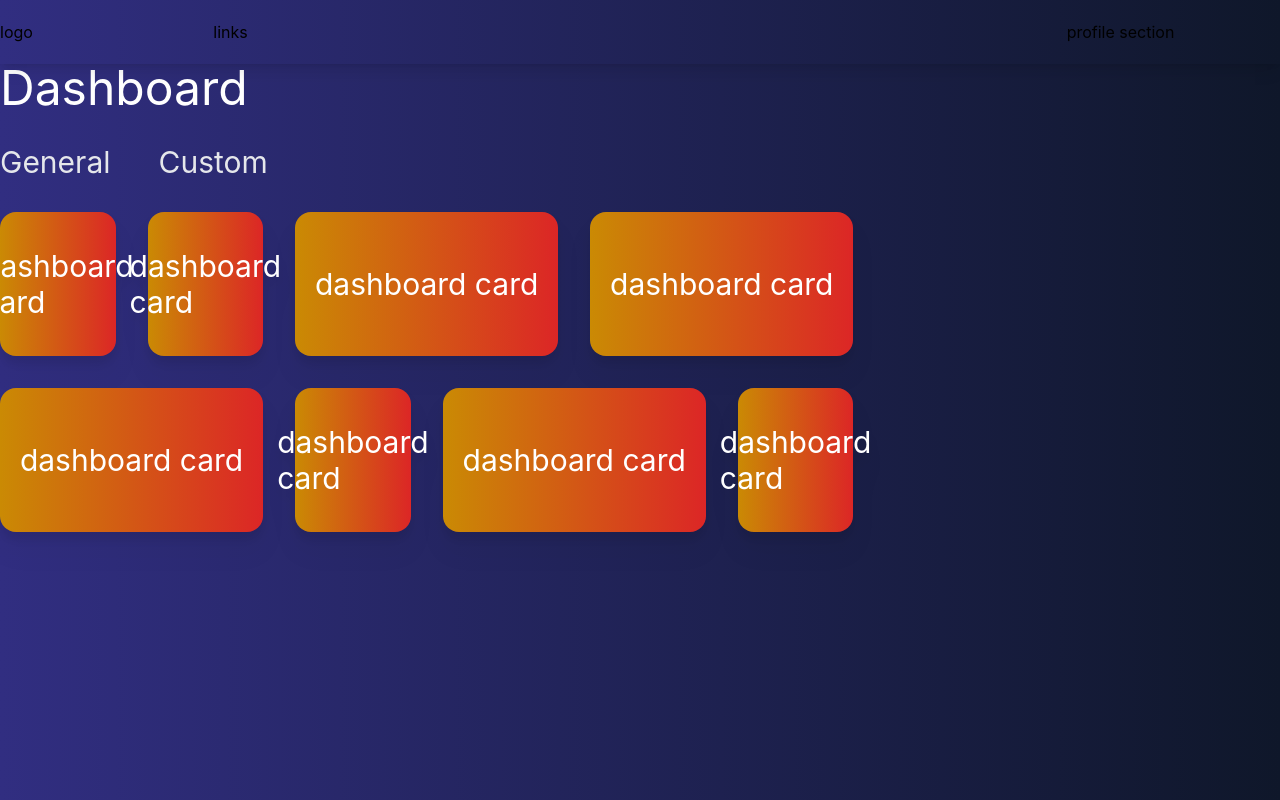
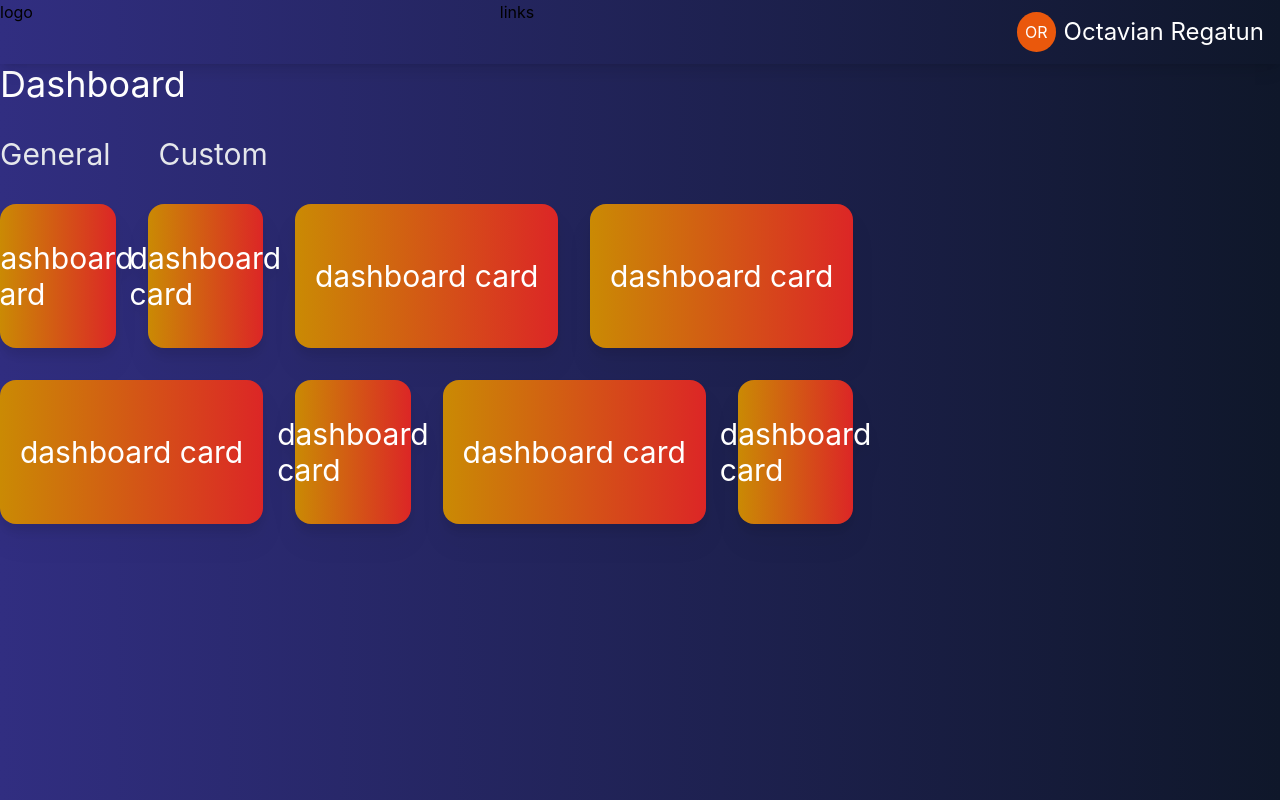
Before and after one commit to octavian-regatun/planitly-frontend-nextjs, a Next.js app: page /dashboard in a window 1280 px wide. Built offline with nearby package versions, Linux system fonts and the light colour scheme.

Commit message:
feat: add profile section to navbar

```diff
--- /dev/null
+++ b/components/Button.tsx
@@ -0,0 +1,8 @@
+export default function Button({ className, children }: Props) {
+  return <button className={`${className} hover:bg-opacity-5 hover:bg-white`}>{children}</button>;
+}
+
+interface Props {
+  className?: string;
+  children: any;
+}
--- a/components/Navbar.tsx
+++ b/components/Navbar.tsx
@@ -1,9 +1,13 @@
+import ProfileSectionNavbar from "./ProfileSectionNavbar";
+
 export default function Navbar() {
   return (
-    <nav className="h-16 grid grid-cols-12 w-screen absolute top-0 z-10 bg-gradient-to-r from-indigo-900 to-slate-900 shadow-lg flex items-center">
-      <div className="col-span-2">logo</div>
-      <div className="col-span-8">links</div>
-      <div className="col-span-2">profile section</div>
+    <nav className="h-16 flex justify-between w-screen absolute top-0 z-10 bg-gradient-to-r from-indigo-900 to-slate-900 shadow-lg items-center">
+      <div className="col-span-3 h-full">logo</div>
+      <div className="col-span-6 h-full">links</div>
+      <div className="col-span-3 h-full">
+        <ProfileSectionNavbar firstName="Octavian" lastName="Regatun" />
+      </div>
     </nav>
   );
 }
--- /dev/null
+++ b/components/ProfilePicture.tsx
@@ -0,0 +1,12 @@
+export default function ProfilePicture({ firstName, lastName }: Props) {
+  return (
+    <div className="bg-orange-600 rounded-full flex items-center justify-center p-2">
+      {firstName.charAt(0).toUpperCase() + lastName.charAt(0).toUpperCase()}
+    </div>
+  );
+}
+
+interface Props {
+  firstName: string;
+  lastName: string;
+}
--- /dev/null
+++ b/components/ProfileSectionNavbar.tsx
@@ -0,0 +1,20 @@
+import Button from "./Button";
+import ProfilePicture from "./ProfilePicture";
+import Text from "./Text";
+
+export default function ProfileSectionNavbar({ firstName, lastName }: Props) {
+  return (
+    <Button className="flex items-center text-white text-end justify-center h-full rounded-lg p-4 gap-2">
+      <ProfilePicture firstName={firstName} lastName={lastName} />
+      <Text type="h5">
+        {firstName} {lastName}
+      </Text>
+    </Button>
+  );
+}
+
+interface Props {
+  firstName: string;
+  lastName: string;
+  profilePicture?: string;
+}
--- a/components/Text.tsx
+++ b/components/Text.tsx
@@ -1,17 +1,17 @@
 export default function Text({ type, children, className }: Props) {
   switch (type) {
     case "h1":
-      return <h1 className={`${className} text-9xl`}>{children}</h1>;
+      return <h1 className={`${className} text-6xl`}>{children}</h1>;
     case "h2":
-      return <h2 className={`${className} text-7xl`}>{children}</h2>;
+      return <h2 className={`${className} text-5xl`}>{children}</h2>;
     case "h3":
-      return <h3 className={`${className} text-5xl`}>{children}</h3>;
+      return <h3 className={`${className} text-4xl`}>{children}</h3>;
     case "h4":
       return <h4 className={`${className} text-3xl`}>{children}</h4>;
     case "h5":
-      return <h5 className={`${className} text-xl`}>{children}</h5>;
+      return <h5 className={`${className} text-2xl`}>{children}</h5>;
     case "h6":
-      return <h6 className={`${className} text-lg`}>{children}</h6>;
+      return <h6 className={`${className} text-xl`}>{children}</h6>;
     case "body":
       return <p className={`${className} text-base`}>{children}</p>;
     case "subtitle":
```
